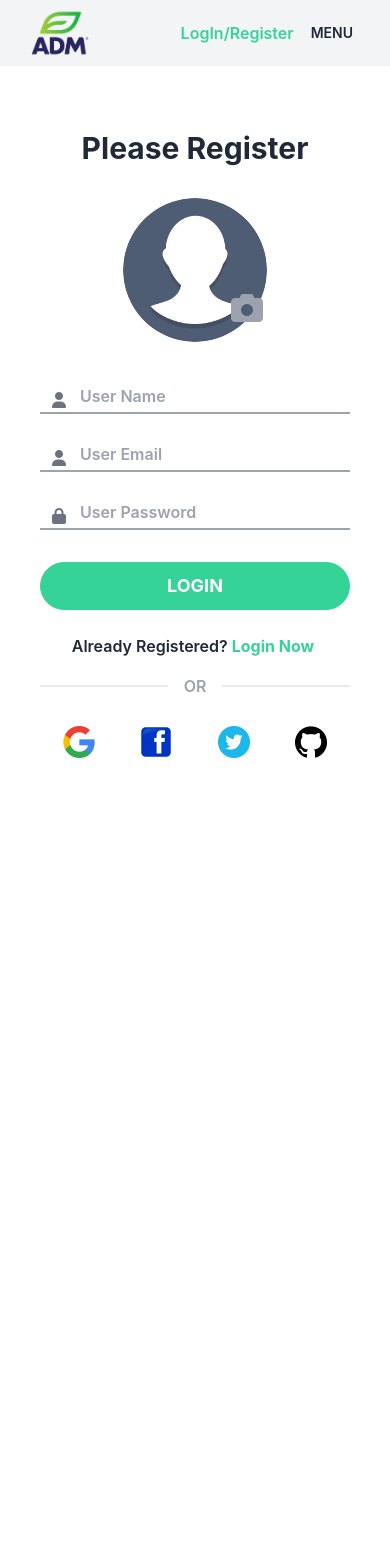
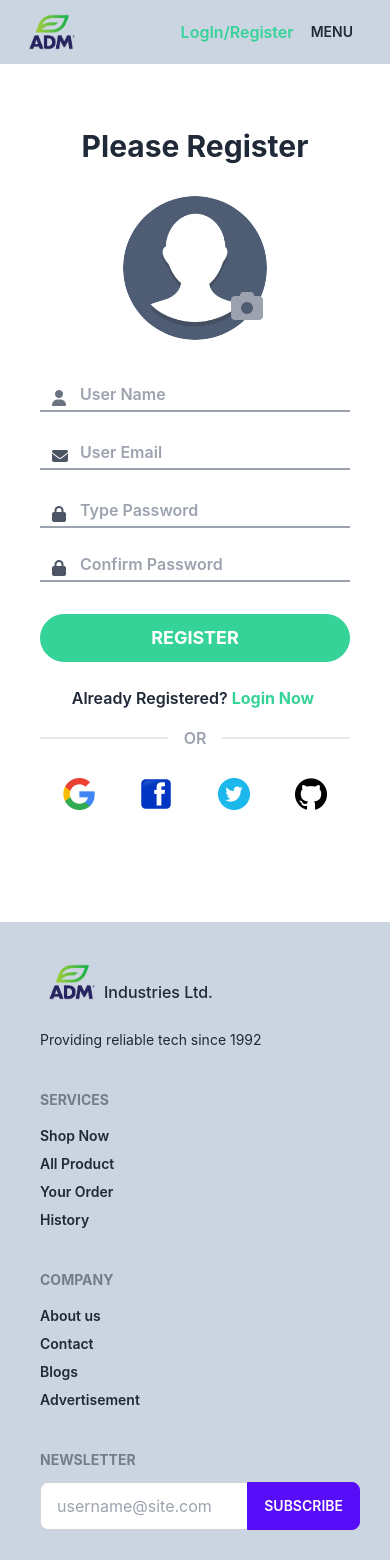
Before and after one commit to Abdur-Rahman-Argon/manufacturer-project-clent, a React (Create React App) app: page /signup in a window 390 px wide. Shown: the top 1560 px of the page. Before the commit the page ends 844 px from the top, so only its background shows below. Built offline with nearby package versions, Linux system fonts and the light colour scheme; no server answers.

Commit message:
Footer Section add

```diff
--- a/package.json
+++ b/package.json
@@ -11,6 +11,7 @@
     "react": "^18.2.0",
     "react-dom": "^18.2.0",
     "react-firebase-hooks": "^5.0.3",
+    "react-hook-form": "^7.34.2",
     "react-query": "^3.39.2",
     "react-router-dom": "^6.3.0",
     "react-scripts": "5.0.1",
--- a/src/App.js
+++ b/src/App.js
@@ -4,6 +4,7 @@ import { Routes, Route, Link } from "react-router-dom";
 import Login from "./components/Pages/LogIn/Login";
 import Navbar from "./components/Pages/Shared/Navbar";
 import SignUp from "./components/Pages/LogIn/SignUp";
+import Footer from "./components/Pages/Shared/Footer";
 
 function App() {
   return (
@@ -15,6 +16,8 @@ function App() {
         <Route path="/login" element={<Login />}></Route>
         <Route path="/signup" element={<SignUp />}></Route>
       </Routes>
+
+      <Footer></Footer>
     </div>
   );
 }
--- a/src/components/Pages/LogIn/SignUp.js
+++ b/src/components/Pages/LogIn/SignUp.js
@@ -1,12 +1,35 @@
 import React, { useState } from "react";
-import { Link } from "react-router-dom";
+import { Link, useNavigate } from "react-router-dom";
 import SocialLogin from "./SocialLogin";
 import profile from "./../../../images/profileimg.png";
+import auth from "../../../firebase.init";
+import {
+  useAuthState,
+  useCreateUserWithEmailAndPassword,
+} from "react-firebase-hooks/auth";
+import { useForm } from "react-hook-form";
 
 const SignUp = () => {
   const [imgUrl, setImgUrl] = useState(profile);
   const [imageUrl, setImageUrl] = useState();
   const [fromData, setFromData] = useState();
+
+  const [createUserWithEmailAndPassword, CrUser, loading, error] =
+    useCreateUserWithEmailAndPassword(auth);
+
+  const [user] = useAuthState(auth);
+
+  const {
+    register,
+    formState: { errors },
+    handleSubmit,
+  } = useForm();
+
+  const navigate = useNavigate();
+
+  if (user) {
+    navigate("/");
+  }
 
   const imageStorageKey = "2380d2dfbb3a1a216d57453cbd4c3837";
 
@@ -21,17 +44,22 @@ const SignUp = () => {
     setFromData(formData);
   };
 
-  const onsubmit = () => {
-    const url = `https://api.imgbb.com/1/upload?key=${imageStorageKey}`;
-    fetch(url, {
-      method: "POST",
-      body: fromData,
-    })
-      .then((res) => res.json())
-      .then((result) => {
-        console.log("image", result);
-        setImageUrl(result.data.display_url);
-      });
+  const onSubmit = (data) => {
+    console.log(data);
+    const email = data.userEmail;
+    const password = data.password;
+    createUserWithEmailAndPassword(email, password);
+    // const url = `https://api.imgbb.com/1/upload?key=${imageStorageKey}`;
+    // fetch(url, {
+    //   method: "POST",
+    //   body: fromData,
+    // })
+    //   .then((res) => res.json())
+    //   .then((result) => {
+    //     console.log("image", result);
+    //     setImageUrl(result.data.display_url);
+    //
+    //   });
   };
 
   return (
@@ -49,7 +77,7 @@ const SignUp = () => {
             <h2 class=" mb-8 text-3xl font-bold ">Please Register</h2>
           </div>
 
-          <form className=" text-gray-500 ">
+          <form onSubmit={handleSubmit(onSubmit)} className=" text-gray-500 ">
             <div class=" my-6">
               <div class="w-36 mb-8 mx-auto relative">
                 <div class="avatar w-36 h-36 mx-auto ">
@@ -61,7 +89,6 @@ const SignUp = () => {
                     type="file"
                     onChange={onImageChange}
                     className="absolute scale-150 opacity-0"
-                    required
                   />
                 </div>
               </div>
@@ -70,11 +97,21 @@ const SignUp = () => {
                 <input
                   type="text"
                   placeholder="User Name"
-                  class=" pl-10 py-1 text-gray-500 text-[16px] font-semibold input-bordered border-gray-400 border-b-2 focus:outline-none focus:border-b-success w-full"
-                  required
+                  {...register("userName", { required: true })}
+                  class={`pl-10 py-1 text-gray-500 text-[16px] font-semibold input-bordered   border-b-2 focus:outline-none focus:border-b-success w-full ${
+                    errors.userName?.type === "required"
+                      ? "border-red-600"
+                      : "border-gray-400"
+                  }`}
                 />
                 <div class=" absolute top-2 left-3">
-                  <i class="fas fa-user text-[16px]"></i>
+                  <i
+                    class={`fas fa-user text-[16px]${
+                      errors.userName?.type === "required"
+                        ? "text-red-600"
+                        : "text-gray-600"
+                    }`}
+                  ></i>
                 </div>
               </div>
             </div>
@@ -84,11 +121,25 @@ const SignUp = () => {
                 <input
                   type="text"
                   placeholder="User Email"
-                  class=" pl-10 py-1 text-gray-500 text-[16px] font-semibold input-bordered border-gray-400 border-b-2 focus:outline-none focus:border-b-success w-full"
-                  required
+                  {...register("userEmail", { required: true })}
+                  class={`pl-10 py-1 text-gray-500 text-[16px] font-semibold input-bordered   border-b-2 focus:outline-none focus:border-b-success w-full ${
+                    errors.userEmail?.type === "required"
+                      ? "border-red-600"
+                      : "border-gray-400"
+                  }`}
                 />
+                {/* <p className=" text-base font-[600] text-red-600">
+                  {errors.password?.type === "required" &&
+                    "password is required"}
+                </p> */}
                 <div class=" absolute top-2 left-3">
-                  <i class="fas fa-user text-[16px]"></i>
+                  <i
+                    class={` fa-sharp fa-solid fa-envelope text-[16px] ${
+                      errors.userEmail?.type === "required"
+                        ? "text-red-600"
+                        : "text-gray-600"
+                    }`}
+                  ></i>
                 </div>
               </div>
             </div>
@@ -97,12 +148,46 @@ const SignUp = () => {
               <div class="div relative">
                 <input
                   type="password"
-                  placeholder="User Password"
-                  class=" pl-10 py-1 text-gray-500 text-[16px] font-semibold input-bordered  border-gray-400 border-b-2 focus:outline-none focus:border-b-success w-full"
-                  required
+                  placeholder="Type Password"
+                  {...register("password", { required: true })}
+                  class={`pl-10 py-1 text-gray-500 text-[16px] font-semibold input-bordered   border-b-2 focus:outline-none focus:border-b-success w-full ${
+                    errors.password?.type === "required"
+                      ? "border-red-600"
+                      : "border-gray-400"
+                  }`}
                 />
                 <div class=" absolute top-2 left-3">
-                  <i class="fas fa-lock text-[16px]"></i>
+                  <i
+                    class={`fas fa-lock text-[16px] ${
+                      errors.password?.type === "required"
+                        ? "text-red-600"
+                        : "text-gray-600"
+                    }`}
+                  ></i>
+                </div>
+              </div>
+            </div>
+
+            <div class=" mt-5 mb-5">
+              <div class="div relative">
+                <input
+                  type="password"
+                  placeholder="Confirm Password"
+                  {...register("confirmPassword", { required: true })}
+                  class={`pl-10 py-1 text-gray-500 text-[16px] font-semibold input-bordered   border-b-2 focus:outline-none focus:border-b-success w-full ${
+                    errors.confirmPassword?.type === "required"
+                      ? "border-red-600"
+                      : "border-gray-400"
+                  }`}
+                />
+                <div class=" absolute top-2 left-3">
+                  <i
+                    class={`fas fa-lock text-[16px] ${
+                      errors.confirmPassword?.type === "required"
+                        ? "text-red-600"
+                        : "text-gray-600"
+                    }`}
+                  ></i>
                 </div>
               </div>
             </div>
@@ -113,7 +198,7 @@ const SignUp = () => {
               <input
                 type="submit"
                 class="btn btn-success w-full text-white font-bold text-lg rounded-full my-3"
-                value="Login"
+                value="Register"
               />
             </div>
           </form>
--- /dev/null
+++ b/src/components/Pages/Shared/Footer.js
@@ -0,0 +1,83 @@
+import React from "react";
+import { Link } from "react-router-dom";
+import logo from "./../../../images/ADM-Logo.png";
+import google from "./../../../images/google.png";
+import facebook from "./../../../images/facebook.png";
+import github from "./../../../images/github.png";
+import twitter from "./../../../images/twitter.png";
+
+const Footer = () => {
+  return (
+    <footer className="bg-slate-300 mt-20 ">
+      <footer class="footer p-10 text-base-content">
+        <div>
+          <div className=" flex items-end gap-0">
+            <Link to="/" href="/" class=" normal-case text-xl">
+              <img src={logo} alt="" className="w-16" />
+            </Link>
+            <span className=" text-[16px] font-medium">Industries Ltd.</span>
+          </div>
+          <p>
+            <br />
+            Providing reliable tech since 1992
+          </p>
+        </div>
+
+        <div className=" font-semibold">
+          <span class="footer-title">Services</span>
+          <a class="link link-hover">Shop Now</a>
+          <a class="link link-hover">All Product</a>
+          <a class="link link-hover">Your Order</a>
+          <a class="link link-hover">History</a>
+        </div>
+
+        <div className=" font-semibold">
+          <span class="footer-title">Company</span>
+          <a class="link link-hover">About us</a>
+          <a class="link link-hover">Contact</a>
+          <a class="link link-hover">Blogs</a>
+          <a class="link link-hover">Advertisement</a>
+        </div>
+        <div>
+          <div>
+            <span class="footer-title ">Newsletter</span>
+            <div class="form-control w-80 mt-3">
+              <div class="relative">
+                <input
+                  type="text"
+                  placeholder="username@site.com"
+                  class="input input-bordered w-full pr-16 focus:outline-none"
+                />
+                <button class="btn btn-primary absolute top-0 right-0 rounded-l-none">
+                  Subscribe
+                </button>
+              </div>
+            </div>
+          </div>
+
+          <span class="footer-title mt-5">Follow Us</span>
+
+          <div className=" text-center flex items-center  gap-8 my-1">
+            <a href="/">
+              <img src={google} alt="" className=" w-8" />
+            </a>
+
+            <a href="/" className=" ">
+              <img src={facebook} alt="" className=" w-8" />
+            </a>
+
+            <a href="/" className=" ">
+              <img src={twitter} alt="" className=" w-8" />
+            </a>
+
+            <a href="/" className=" ">
+              <img src={github} alt="" className=" w-8" />
+            </a>
+          </div>
+        </div>
+      </footer>
+    </footer>
+  );
+};
+
+export default Footer;
--- a/src/components/Pages/Shared/Navbar.js
+++ b/src/components/Pages/Shared/Navbar.js
@@ -4,6 +4,7 @@ import { useAuthState } from "react-firebase-hooks/auth";
 import auth from "../../../firebase.init";
 import { Link } from "react-router-dom";
 import logo from "./../../../images/ADM-Logo.png";
+import profile from "./../../../images/profileimg.png";
 
 const Navbar = () => {
   const [user] = useAuthState(auth);
@@ -17,6 +18,7 @@ const Navbar = () => {
       <li>
         <Link to="/">ShopNow</Link>
       </li>
+
       {/* <li tabindex="0">
   <Link to='/'>Parent</Link>
   <ul class="p-2">
@@ -30,6 +32,7 @@ const Navbar = () => {
     </li>
   </ul>
 </li>*/}
+
       <li>
         <Link to="/">purchase</Link>
       </li>
@@ -78,7 +81,7 @@ const Navbar = () => {
 
       <li class="dropdown dropdown-down dropdown-hover ">
         <label tabindex="0" class=" m-1">
-          Profile
+          <img src={profile} className="rounded-full" alt="" />
         </label>
         <ul
           tabindex="0"
@@ -93,11 +96,11 @@ const Navbar = () => {
   // const menuOption4 = <></>;
 
   return (
-    <div class="navbar font-semibold bg-gray-100 px-5 sm:px-10 lg:px-20">
+    <div class="navbar font-semibold bg-slate-300 px-5 sm:px-10 lg:px-20">
       {/*  */}
       <div class="navbar-start">
         <Link to="/" href="/" class=" normal-case text-xl">
-          <img src={logo} alt="" className="w-20" />
+          <img src={logo} alt="" className="w-16" />
         </Link>
       </div>
 
@@ -111,12 +114,15 @@ const Navbar = () => {
         {user ? (
           <>
             <div class=" hidden lg:flex dropdown dropdown-hover dropdown-end">
-              <label tabindex="8" class="btn btn-ghost">
-                Profile
+              <label
+                tabindex="8"
+                class=" btn btn-ghost hover:bg-slate-300 pl-14"
+              >
+                <img src={profile} className="rounded-full w-7" alt="" />
               </label>
               <ul
                 tabindex="8"
-                class="menu menu-compact dropdown-content mt-12 p-2 shadow bg-base-100 rounded-box w-52 gap-2"
+                class="menu menu-compact dropdown-content mt-12 p-2 shadow bg-slate-200 rounded-box w-52 gap-2"
               >
                 {menuOptionProfile}
               </ul>
```
Also changed, not shown: src/components/Pages/LogIn/Login.js (+59 -9 lines), 1 other file (tests, documents, lock files or other folders).
